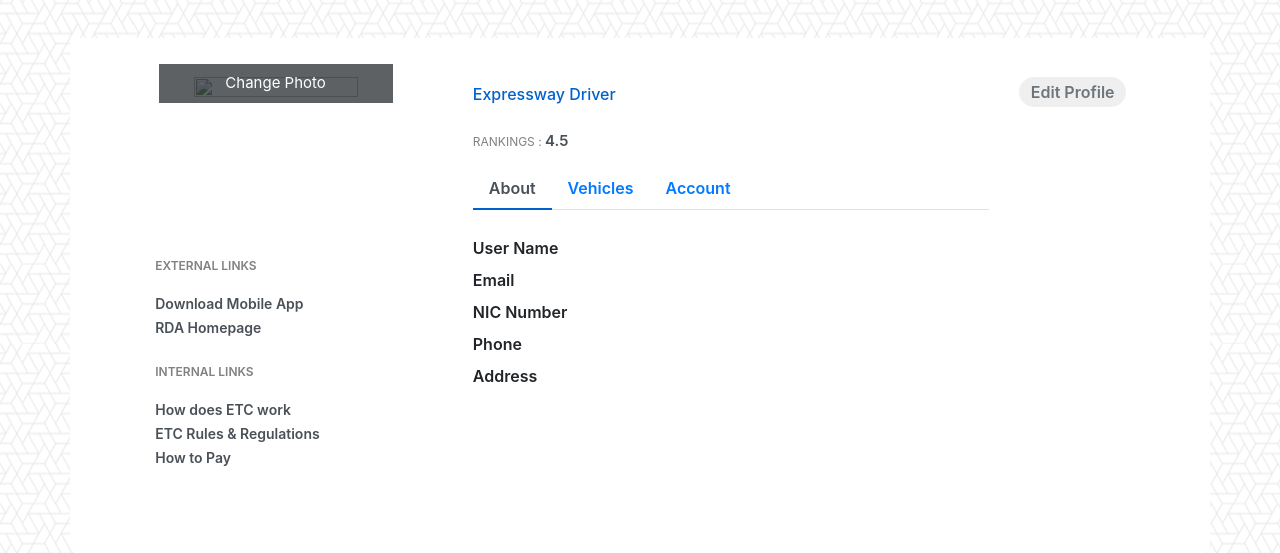
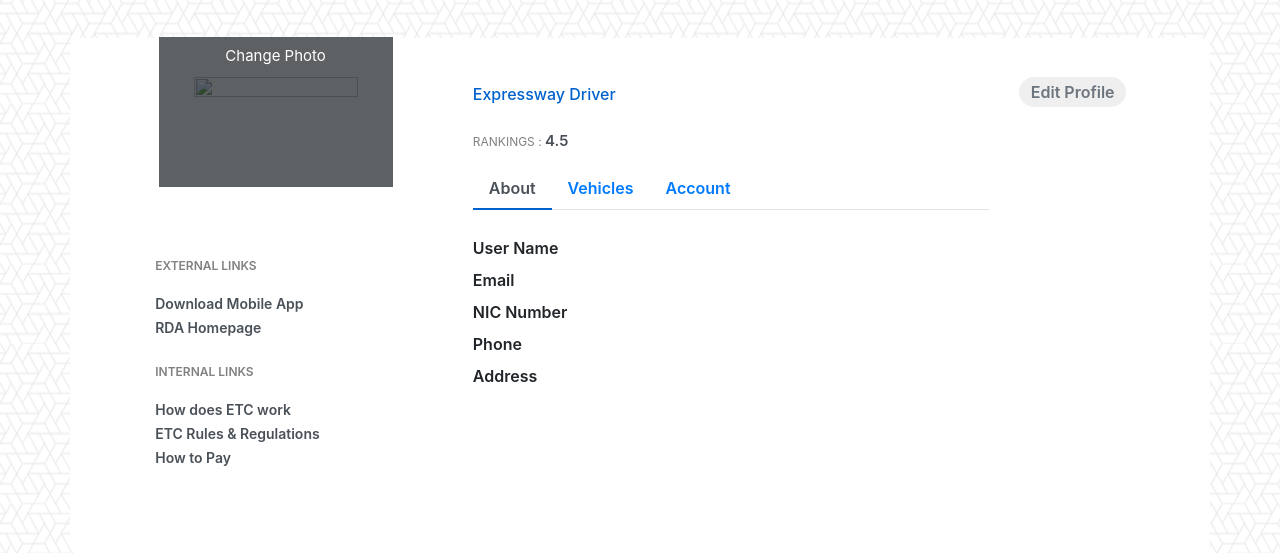
Before and after one commit to IsharaPriyadarshana/openRoadTolling, a Symfony app: template templates/main/home.html.twig in a window 1280 px wide. Shown: the part 56-609 px from the top of the page. Run offline with Twig, Linux system fonts and the light colour scheme; the template is opened without the code that fills it, so the values that code supplies are empty; some libraries are stand-ins or nearby versions.

Commit message:
editing image fixed size

```diff
--- a/templates/main/home.html.twig
+++ b/templates/main/home.html.twig
@@ -25,7 +25,7 @@
             overflow: hidden;
             margin-top: -20%;
             width: 70%;
-            height: 50%;
+            height: 150px;
             border: none;
             border-radius: 0;
             font-size: 15px;
```
